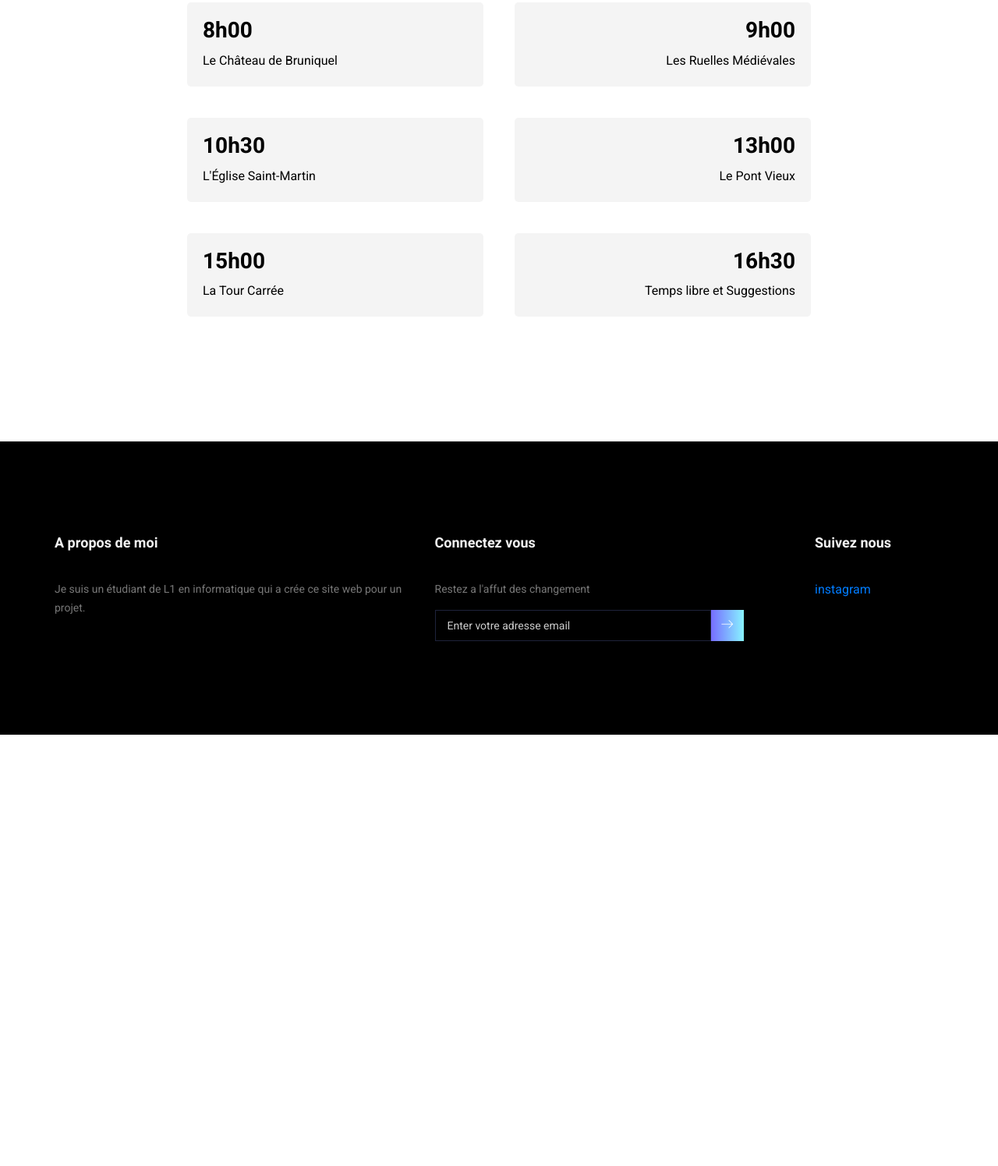
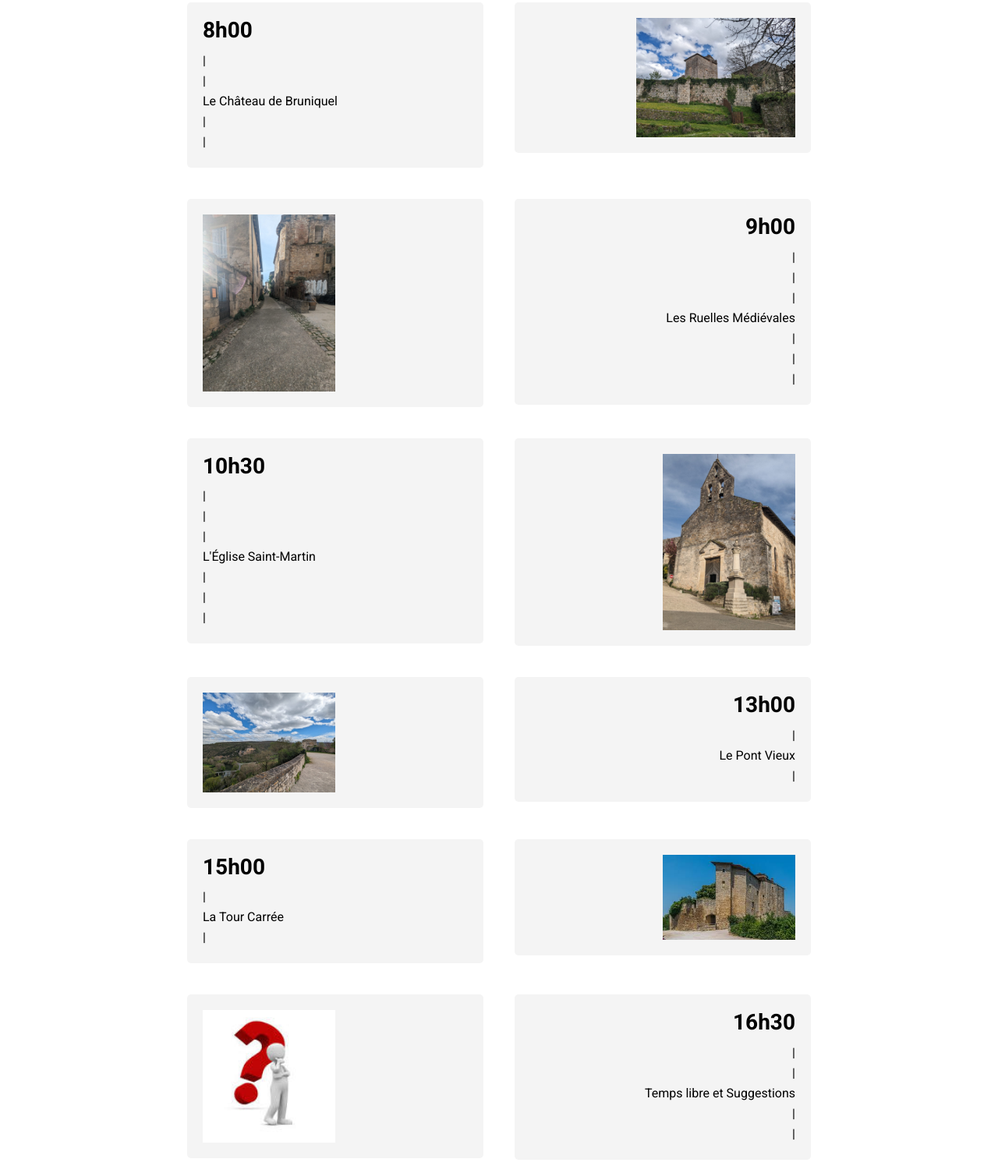
Before and after one commit to Agassin/projet_web, a plain HTML site: page src/rendu_final_web/pages/VisiteGuidee.html in a window 1280 px wide. Shown: the part 825-2320 px from the top of the page at 78% size. Before the commit the page ends 1767 px from the top, so only its background shows below. Drawn offline with Linux system fonts and the light colour scheme.

Commit message:
modif du 2704

```diff
--- a/src/rendu_final_web/pages/VisiteGuidee.html
+++ b/src/rendu_final_web/pages/VisiteGuidee.html
@@ -78,13 +78,35 @@
 						<div class="timeline-left">
 							<div class="timeline-content">
 								<h3>8h00</h3>
+								<p> |</p>
+								<p> |</p>
 								<p>Le Château de Bruniquel</p>
+								<p> |</p>
+								<p> |</p>
+							</div>
+						</div>
+						<div class="timeline-right">
+							<div class="timeline-content">
+								<img src="../img/chateau.jpg" alt="photo du chateau" width="60%" height="60%">
+							</div>
+						</div>
+					</div>
+					<div class="timeline-item">
+						<div class="timeline-left">
+							<div class="timeline-content">
+								<img src="../img/ruelles4.jpg" alt="Ruelles Médiévales" width="50%" height="50%">
 							</div>
 						</div>
 						<div class="timeline-right">
 							<div class="timeline-content">
 								<h3>9h00</h3>
+								<p> |</p>
+								<p> |</p>
+								<p> |</p>
 								<p>Les Ruelles Médiévales</p>
+								<p> |</p>
+								<p> |</p>
+								<p> |</p>
 							</div>
 						</div>
 					</div>
@@ -92,13 +114,38 @@
 						<div class="timeline-left">
 							<div class="timeline-content">
 								<h3>10h30</h3>
+								<p> |</p>
+								<p> |</p>
+								<p> |</p>
 								<p>L'Église Saint-Martin</p>
+								<p> |</p>
+								<p> |</p>
+								<p> |</p>
+							</div>
+						</div>
+						<div class="timeline-right">
+							<div class="timeline-content">
+								<img src="../img/eglise3.jpg" alt="Église Saint-Martin" width="50%" height="50%">
+
+							</div>
+						</div>
+					</div>
+				</div>
+				<div class="timeline">
+					<div class="timeline-item">
+						<div class="timeline-left">
+							<div class="timeline-content">
+								<img src="../img/pont.jpg" alt="Ruelles Médiévales" width="50%" height="50%">
+
 							</div>
 						</div>
 						<div class="timeline-right">
 							<div class="timeline-content">
 								<h3>13h00</h3>
+								<p> |</p>
 								<p>Le Pont Vieux</p>
+								<p> |</p>
+
 							</div>
 						</div>
 					</div>
@@ -106,13 +153,32 @@
 						<div class="timeline-left">
 							<div class="timeline-content">
 								<h3>15h00</h3>
+								<p> |</p>
 								<p>La Tour Carrée</p>
+								<p> |</p>
+
+							</div>
+						</div>
+						<div class="timeline-right">
+							<div class="timeline-content">
+								<img src="../img/tourcarre.jpeg" alt="Tour Carrée" width="50%" height="50%">
+							</div>
+						</div>
+					</div>
+					<div class="timeline-item">
+						<div class="timeline-left">
+							<div class="timeline-content">
+								<img src="../img/templibre.jpeg" alt="temps libre" width="50%" height="50%">
 							</div>
 						</div>
 						<div class="timeline-right">
 							<div class="timeline-content">
 								<h3>16h30</h3>
+								<p> |</p>
+								<p> |</p>
 								<p>Temps libre et Suggestions</p>
+								<p> |</p>
+								<p> |</p>
 							</div>
 						</div>
 					</div>
```
Also changed, not shown: src/rendu_final_web/index.html (+3 -3 lines), src/rendu_final_web/pages/Description.html (+1 -1 lines), src/rendu_final_web/pages/Menu.html (+1 -1 lines), src/rendu_final_web/img/chateau.jpg (added), src/rendu_final_web/img/personal-2.jpg (deleted), src/rendu_final_web/img/personal.jpg (deleted), src/rendu_final_web/img/pont.jpg (added), src/rendu_final_web/img/slider1.jpg (added), src/rendu_final_web/img/slider2.jpg (added), src/rendu_final_web/img/templibre.jpeg (added), src/rendu_final_web/img/tourcarre.jpeg (added).
